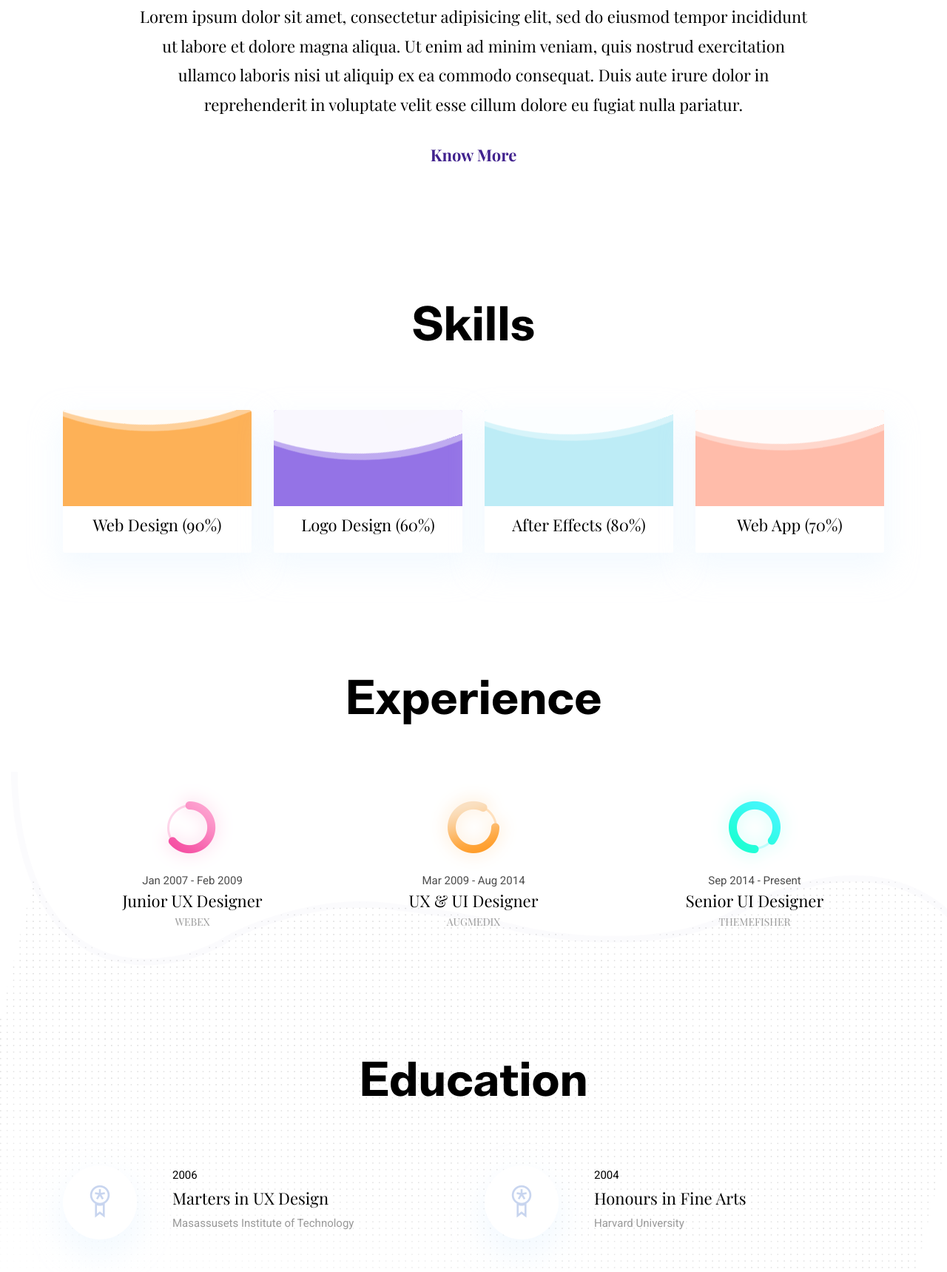
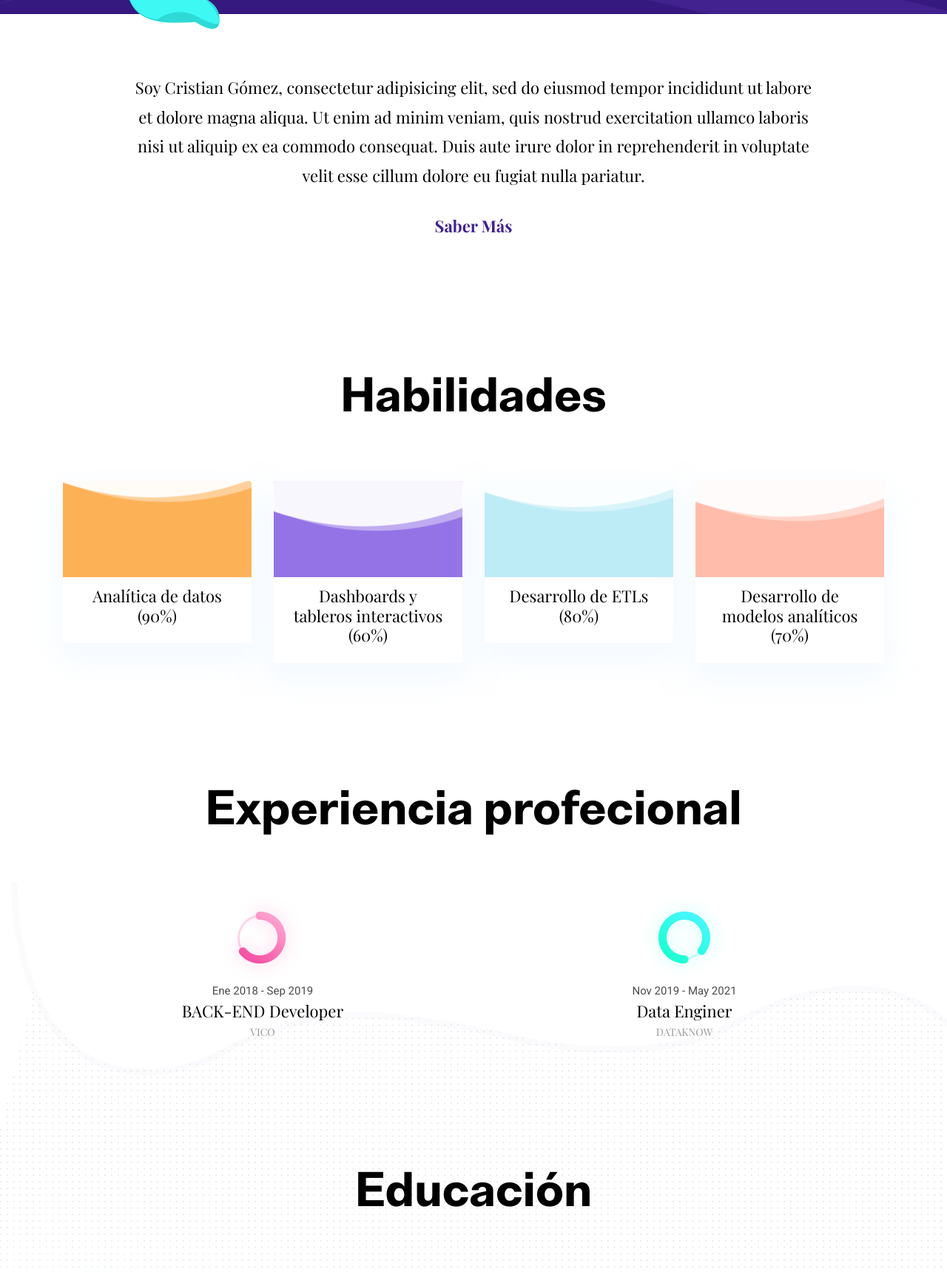
Before and after one commit to cristiangomez811/cristiangomez811.github.io, a plain HTML site: page index.html in a window 1280 px wide. Shown: the part 1025-2744 px from the top of the page at 74% size. Drawn offline with nearby package versions, Linux system fonts and the light colour scheme.

Commit message:
Ajustes menores

```diff
--- a/index.html
+++ b/index.html
@@ -3,7 +3,7 @@
 
 <head>
   <meta charset="utf-8">
-  <title>Kross | Portfolio Template</title>
+  <title>Cristian Gómez | Página personal</title>
 
   <!-- mobile responsive meta -->
   <meta name="viewport" content="width=device-width, initial-scale=1">
@@ -64,7 +64,7 @@
   <div class="container">
     <div class="row">
       <div class="col-lg-11 mx-auto">
-        <h1 class="text-white font-tertiary">Hi! I’m <br> Christoher <br> UX designer</h1>
+        <h1 class="text-white font-tertiary">¡Hola! Yo soy <br> Cristian Gómez <br> Data Enginer | Data Science</h1>
       </div>
     </div>
   </div>
@@ -111,11 +111,11 @@
   <div class="container">
     <div class="row">
       <div class="col-lg-10 mx-auto text-center">
-        <p class="font-secondary paragraph-lg text-dark">Lorem ipsum dolor sit amet, consectetur adipisicing elit, sed
+        <p class="font-secondary paragraph-lg text-dark">Soy Cristian Gómez, consectetur adipisicing elit, sed
           do eiusmod tempor incididunt ut labore et dolore magna aliqua. Ut enim ad minim veniam, quis nostrud
           exercitation ullamco laboris nisi ut aliquip ex ea commodo consequat. Duis aute irure dolor in reprehenderit
           in voluptate velit esse cillum dolore eu fugiat nulla pariatur.</p>
-        <a href="about.html" class="btn btn-transparent">know more</a>
+        <a href="about.html" class="btn btn-transparent">Saber más</a>
       </div>
     </div>
   </div>
@@ -127,7 +127,7 @@
   <div class="container">
     <div class="row">
       <div class="col-lg-12 text-center">
-        <h2 class="section-title">Skills</h2>
+        <h2 class="section-title">Habilidades</h2>
       </div>
       <div class="col-lg-3 col-sm-6 mb-4 mb-lg-0">
         <div class="card shadow text-center">
@@ -135,7 +135,7 @@
             <div class="wave" data-progress="90%"></div>
           </div>
           <div class="card-footer bg-white">
-            <h4 class="card-title">Web Design (90%)</h4>
+            <h4 class="card-title">Analítica de datos (90%)</h4>
           </div>
         </div>
       </div>
@@ -145,7 +145,7 @@
             <div class="wave" data-progress="60%"></div>
           </div>
           <div class="card-footer bg-white">
-            <h4 class="card-title">Logo Design (60%)</h4>
+            <h4 class="card-title">Dashboards y tableros interactivos (60%)</h4>
           </div>
         </div>
       </div>
@@ -155,7 +155,7 @@
             <div class="wave" data-progress="80%"></div>
           </div>
           <div class="card-footer bg-white">
-            <h4 class="card-title">After Effects (80%)</h4>
+            <h4 class="card-title">Desarrollo de ETLs (80%)</h4>
           </div>
         </div>
       </div>
@@ -165,7 +165,7 @@
             <div class="wave" data-progress="70%"></div>
           </div>
           <div class="card-footer bg-white">
-            <h4 class="card-title">Web App (70%)</h4>
+            <h4 class="card-title">Desarrollo de modelos analíticos (70%)</h4>
           </div>
         </div>
       </div>
@@ -179,25 +179,25 @@
   <div class="container">
     <div class="row justify-content-around">
       <div class="col-lg-12 text-center">
-        <h2 class="section-title">Experience</h2>
+        <h2 class="section-title">Experiencia profecional</h2>
       </div>
-      <div class="col-lg-3 col-md-4 text-center">
+      <!--<div class="col-lg-3 col-md-4 text-center">
         <img src="images/experience/icon-1.png" alt="icon">
         <p class="mb-0">Jan 2007 - Feb 2009</p>
         <h4>Junior UX Designer</h4>
         <h6 class="text-light">WEBEX</h6>
-      </div>
+      </div> -->
       <div class="col-lg-3 col-md-4 text-center">
-        <img src="images/experience/icon-2.png" alt="icon">
-        <p class="mb-0">Mar 2009 - Aug 2014</p>
-        <h4>UX & UI Designer</h4>
-        <h6 class="text-light">AUGMEDIX</h6>
+        <img src="images/experience/icon-1.png" alt="icon">
+        <p class="mb-0">Ene 2018 - Sep 2019</p>
+        <h4>BACK-END Developer</h4>
+        <h6 class="text-light">VICO</h6>
       </div>
       <div class="col-lg-3 col-md-4 text-center">
         <img src="images/experience/icon-3.png" alt="icon">
-        <p class="mb-0">Sep 2014 - Present</p>
-        <h4>Senior UI Designer</h4>
-        <h6 class="text-light">THEMEFISHER</h6>
+        <p class="mb-0">Nov 2019 - May 2021</p>
+        <h4>Data Enginer</h4>
+        <h6 class="text-light">DATAKNOW</h6>
       </div>
     </div>
   </div>
@@ -209,7 +209,7 @@
   <div class="container">
     <div class="row">
       <div class="col-lg-12 text-center">
-        <h2 class="section-title">Education</h2>
+        <h2 class="section-title">Educación</h2>
       </div>
       <div class="col-lg-6 col-md-6 mb-80">
         <div class="d-flex">
@@ -223,7 +223,7 @@
           </div>
         </div>
       </div>
-      <div class="col-lg-6 col-md-6 mb-80">
+      <!--<div class="col-lg-6 col-md-6 mb-80">
         <div class="d-flex">
           <div class="mr-lg-5 mr-3">
             <i class="ti-medall icon icon-light icon-bg bg-white shadow rounded-circle d-block"></i>
@@ -258,7 +258,7 @@
             <p class="mb-0 text-light">Cardiff School</p>
           </div>
         </div>
-      </div>
+      </div> -->
     </div>
   </div>
   <!-- bg image -->
@@ -271,13 +271,13 @@
   <div class="container">
     <div class="row">
       <div class="col-12 text-center">
-        <h2 class="section-title">Services</h2>
+        <h2 class="section-title">Capacidades</h2>
       </div>
       <div class="col-md-4 mb-4 mb-md-0">
         <div class="card hover-shadow shadow">
           <div class="card-body text-center px-4 py-5">
             <i class="ti-palette icon mb-5 d-inline-block"></i>
-            <h4 class="mb-4">UI Design</h4>
+            <h4 class="mb-4">Analítica de datos</h4>
             <p>Lorem ipsum dolor sit amet, consectetur adipisicing elit, sed do eiusmod tempor incididunt ut labore et
               dolore magna aliqua.</p>
           </div>
@@ -287,7 +287,7 @@
         <div class="card active-bg-primary hover-shadow shadow">
           <div class="card-body text-center px-4 py-5">
             <i class="ti-vector icon mb-5 d-inline-block"></i>
-            <h4 class="mb-4">UX Design</h4>
+            <h4 class="mb-4">Desarrolo de modelos</h4>
             <p>Lorem ipsum dolor sit amet, consectetur adipisicing elit, sed do eiusmod tempor incididunt ut labore et
               dolore magna aliqua.</p>
           </div>
@@ -297,7 +297,7 @@
         <div class="card hover-shadow shadow">
           <div class="card-body text-center px-4 py-5">
             <i class="ti-panel icon mb-5 d-inline-block"></i>
-            <h4 class="mb-4">Interaction Design</h4>
+            <h4 class="mb-4">Transformación de datos</h4>
             <p>Lorem ipsum dolor sit amet, consectetur adipisicing elit, sed do eiusmod tempor incididunt ut labore et
               dolore magna aliqua.</p>
           </div>
@@ -313,7 +313,7 @@
   <div class="container">
     <div class="row">
       <div class="col-12 text-center">
-        <h2 class="section-title">Portfolio</h2>
+        <h2 class="section-title">Portafolio</h2>
       </div>
     </div>
     <div class="row shuffle-wrapper">
@@ -373,14 +373,14 @@
 <!-- /portfolio -->
 
 <!-- testimonial -->
-<section class="section bg-primary position-relative testimonial-bg-shapes">
+<!--<section class="section bg-primary position-relative testimonial-bg-shapes">
   <div class="container">
     <div class="row">
       <div class="col-12 text-center">
         <h2 class="section-title text-white mb-5">Testimonials</h2>
       </div>
       <div class="col-lg-10 mx-auto testimonial-slider">
-        <!-- slider-item -->
+
         <div class="text-center testimonial-content">
           <i class="ti-quote-right text-white icon mb-4 d-inline-block"></i>
           <p class="text-white mb-4">Lorem ipsum dolor sit amet, consectetur adipisicing elit, sed do eiusmod tempor
@@ -392,7 +392,7 @@
           <h4 class="text-white">Jesica Gomez</h4>
           <h6 class="text-light mb-4">CEO, Funder</h6>
         </div>
-        <!-- slider-item -->
+
         <div class="text-center testimonial-content">
           <i class="ti-quote-right text-white icon mb-4 d-inline-block"></i>
           <p class="text-white mb-4">Lorem ipsum dolor sit amet, consectetur adipisicing elit, sed do eiusmod tempor
@@ -406,7 +406,7 @@
           <h4 class="text-white">Jesica Gomez</h4>
           <h6 class="text-light mb-4">CEO, Funder</h6>
         </div>
-        <!-- slider-item -->
+
         <div class="text-center testimonial-content">
           <i class="ti-quote-right text-white icon mb-4 d-inline-block"></i>
           <p class="text-white mb-4">Lorem ipsum dolor sit amet, consectetur adipisicing elit, sed do eiusmod tempor
@@ -423,18 +423,19 @@
       </div>
     </div>
   </div>
-  <!-- bg shapes -->
+
+
   <img src="images/backgrounds/map.png" alt="map" class="img-fluid bg-map">
   <img src="images/illustrations/dots-group-v.png" alt="bg-shape" class="img-fluid bg-shape-1">
   <img src="images/illustrations/leaf-orange.png" alt="bg-shape" class="img-fluid bg-shape-2">
   <img src="images/illustrations/dots-group-sm.png" alt="bg-shape" class="img-fluid bg-shape-3">
   <img src="images/illustrations/leaf-pink-round.png" alt="bg-shape" class="img-fluid bg-shape-4">
   <img src="images/illustrations/leaf-cyan.png" alt="bg-shape" class="img-fluid bg-shape-5">
-</section>
+</section> -->
 <!-- /testimonial -->
 
 <!-- client logo slider -->
-<section class="section pb-0">
+<!-- <section class="section pb-0">
   <div class="container">
     <div class="client-logo-slider d-flex align-items-center">
       <a href="#" class="text-center d-block outline-0 p-4"><img class="d-unset img-fluid"
@@ -459,11 +460,11 @@
           src="images/clients-logo/client-logo-5.png" alt="client-logo"></a>
     </div>
   </div>
-</section>
+</section> -->
 <!-- /client logo slider -->
 
 <!-- blog -->
-<section class="section">
+<!-- <section class="section">
   <div class="container">
     <div class="row">
       <div class="col-12 text-center">
@@ -510,15 +511,15 @@
       </div>
     </div>
   </div>
-</section>
+</section> -->
 <!-- /blog -->
 
 <!-- contact -->
-<section class="section section-on-footer" data-background="images/backgrounds/bg-dots.png">
+<!-- <section class="section section-on-footer" data-background="images/backgrounds/bg-dots.png">
   <div class="container">
     <div class="row">
       <div class="col-12 text-center">
-        <h2 class="section-title">Contact Info</h2>
+        <h2 class="section-title">Información de contacto</h2>
       </div>
       <div class="col-lg-8 mx-auto">
         <div class="bg-white rounded text-center p-5 shadow-down">
@@ -542,7 +543,7 @@
       </div>
     </div>
   </div>
-</section>
+</section> -->
 <!-- /contact -->
 
 <!-- footer -->
@@ -551,12 +552,12 @@
     <div class="container">
       <div class="row">
         <div class="col-md-4">
-          <h5 class="text-light">Email</h5>
-          <p class="text-white paragraph-lg font-secondary">steve.fruits@email.com</p>
+          <h5 class="text-light">Correo</h5>
+          <p class="text-white paragraph-lg font-secondary">cristiangomez811@gmail.com</p>
         </div>
         <div class="col-md-4">
-          <h5 class="text-light">Phone</h5>
-          <p class="text-white paragraph-lg font-secondary">+880 2544 658 256</p>
+          <!--<h5 class="text-light">Celular</h5>
+          <p class="text-white paragraph-lg font-secondary">+880 2544 658 256</p> -->
         </div>
         <div class="col-md-4">
           <h5 class="text-light">Address</h5>
@@ -569,7 +570,7 @@
     <p class="mb-0 text-light">Copyright ©<script>
         var CurrentYear = new Date().getFullYear()
         document.write(CurrentYear)
-      </script> a theme by <a href="https://themefisher.com">themefisher.com</a></p>
+      </script> diseñado  por <a href="https://themefisher.com">themefisher.com</a></p>
   </div>
 </footer>
 <!-- /footer -->
```
